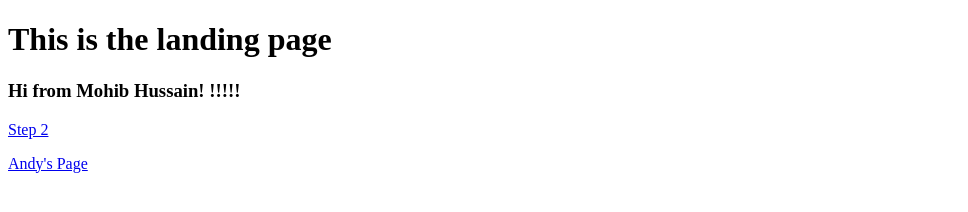
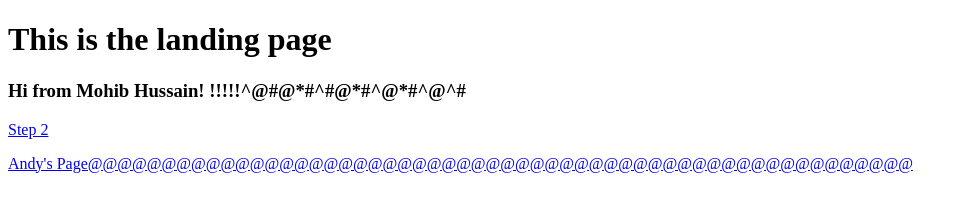
Before and after one commit to mohib88/Test1, a plain HTML site: page index1.html in a window 1280 px wide. Shown: the whole page, without its empty margins (0-968 px from the left). Drawn offline with Linux system fonts and the light colour scheme.

Commit message:
@@@@@@@@@@@@@@@@@@@@@@@@@@@

```diff
--- a/index1.html
+++ b/index1.html
@@ -4,10 +4,10 @@
     <meta charset="utf-8">
     <link src ="mohib_step2_page1.html">
    <h1>This is the landing page</h1>
-    <h3>Hi from Mohib Hussain! !!!!! </h3>
+    <h3>Hi from Mohib Hussain! !!!!!^@#@*#^#@*#^@*#^@^# </h3>
 
     <p><a href ="mohib_step2_page1.html">Step 2</a></p>
-    <p><a href="andy_page2.html">Andy's Page</a></p>
+    <p><a href="andy_page2.html">Andy's Page@@@@@@@@@@@@@@@@@@@@@@@@@@@@@@@@@@@@@@@@@@@@@@@@@@@@@@@@</a></p>
 
 
 
```
